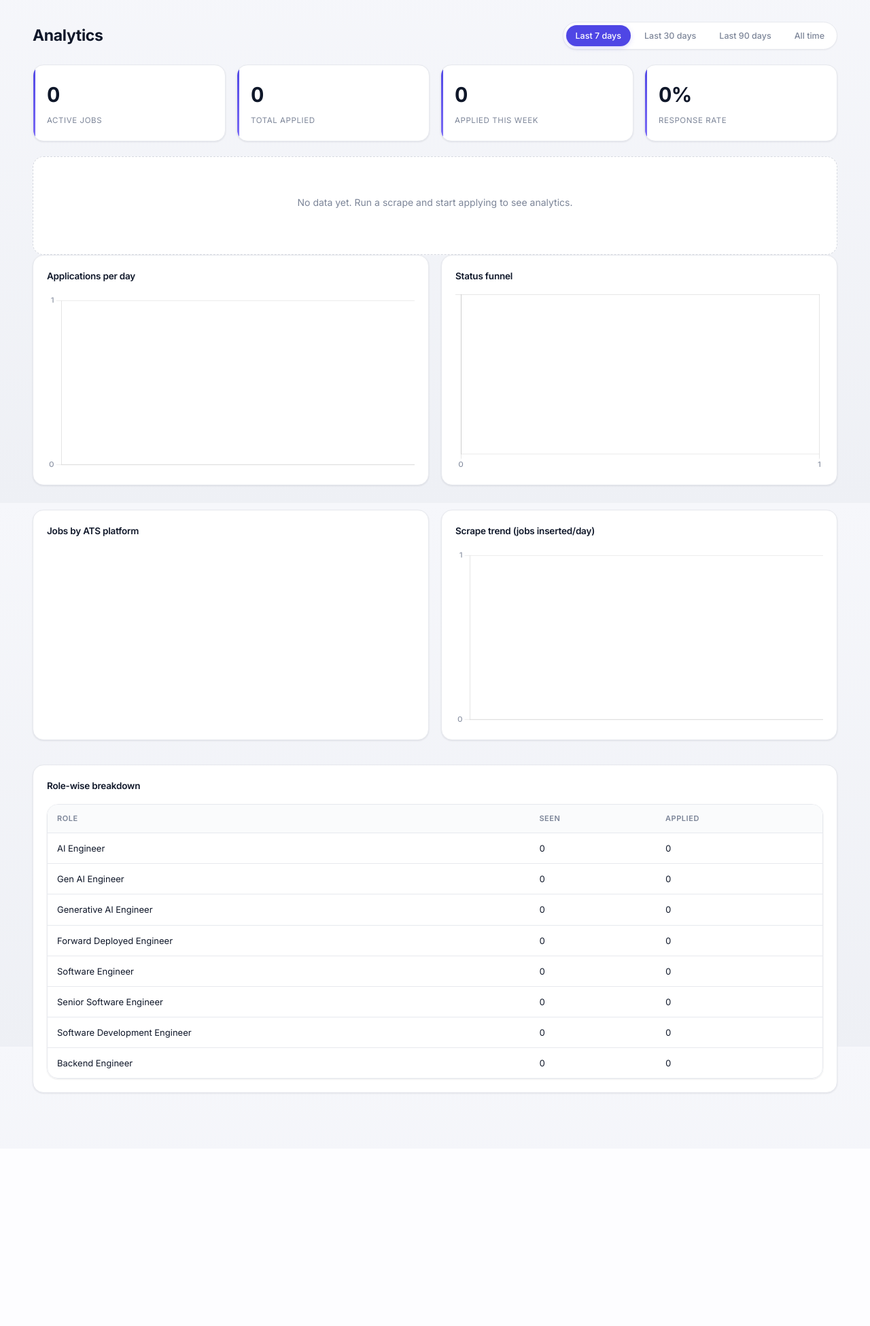
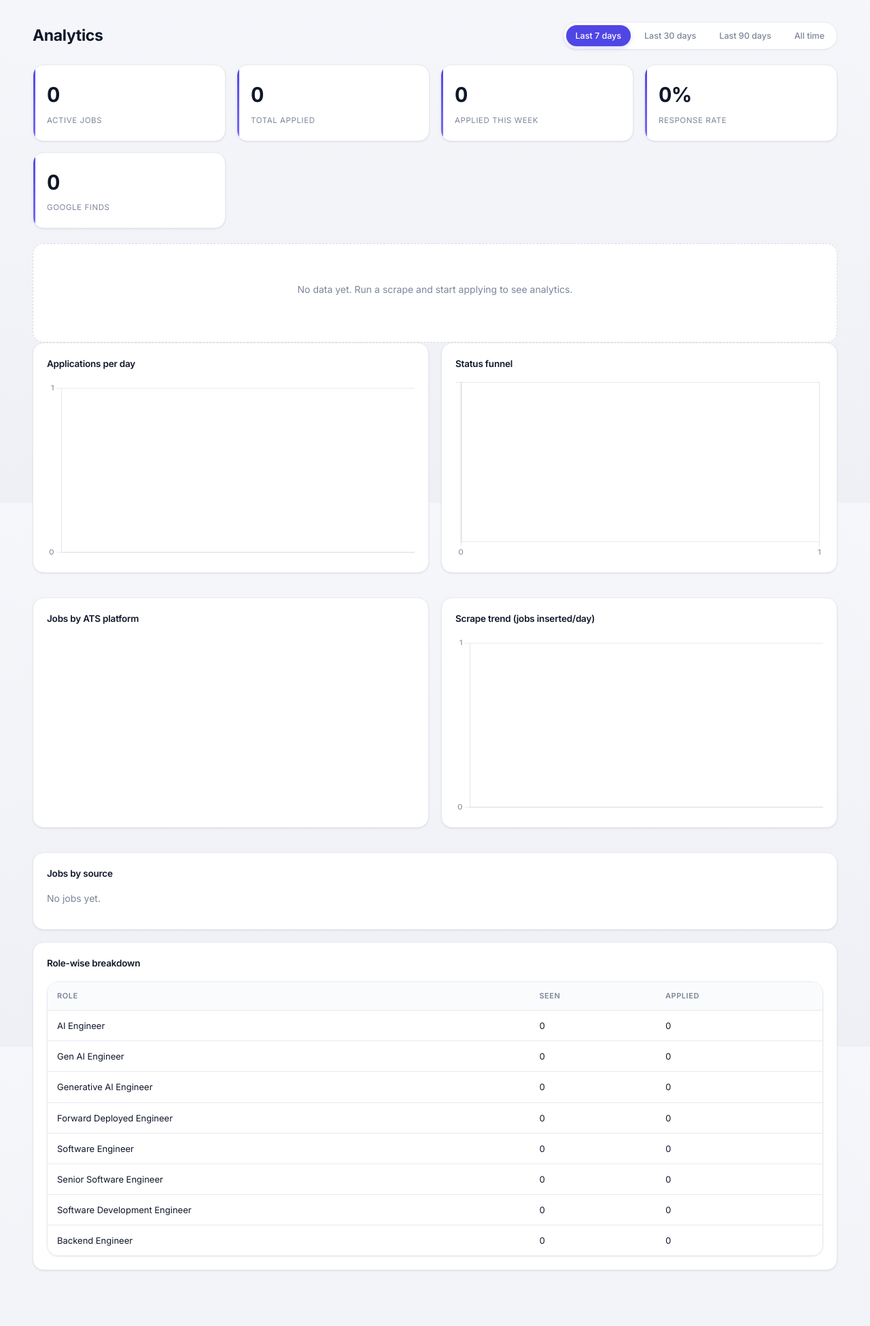
Before and after one commit to Manishrdy/job-pulse, a FastAPI app: page /analytics?days=7 in a window 1280 px wide. Shown: the part 60-2011 px from the top of the page at 68% size. Before the commit the page ends 1670 px from the top, so only its background shows below. Run offline with FastAPI, Linux system fonts and the light colour scheme; a map, chart or similar area stays blank.

Commit message:
Phase 2 M3: source filter, badge, and analytics breakdown
Surfaces the Google-search channel in the dashboard.

- jobs_service.list_jobs gains a `source` filter (one WHERE clause)
- feed: Source dropdown in the sidebar + amber "Google" badge on
  google_search cards (jobhive cards unchanged)
- analytics: source_breakdown() + "Google finds" summary card (active
  google_search jobs = unique value the Google channel added); rendered
  as a card + "Jobs by source" table
- updated the pre-existing summary-structure test for the additive
  cards/keys (google_only_finds, source_breakdown)

11 new tests (tests/test_m3_*), 444 total green. Verified live in preview
(badge, filter, analytics card/table).

Co-Authored-By: Claude Opus 4.8 <noreply@anthropic.com>

```diff
--- a/jobpulse/routes/pages.py
+++ b/jobpulse/routes/pages.py
@@ -42,6 +42,8 @@ PAGE_SIZE = 20
 # Time-posted presets surfaced in the filter dropdown (label, days).
 POSTED_PRESETS = [("Any time", ""), ("Last 24h", "1"), ("Last 2 days", "2"), ("Last 3 days", "3")]
 SORT_OPTIONS = [("Posted", "posted"), ("Relevance", "relevance"), ("Salary", "salary")]
+# Discovery-channel filter (FR-Phase2): jobs.source values.
+SOURCE_OPTIONS = [("All sources", ""), ("jobhive", "jobhive"), ("Google", "google_search")]
 
 # Applied-job pipeline statuses (value, label) for the inline dropdown (FR-04.3).
 STATUS_OPTIONS = [
@@ -66,6 +68,7 @@ def _parse_filters(request: Request) -> tuple[dict, dict]:
         "employment_type": q.get("employment_type", ""),
         "posted_within_days": q.get("posted_within_days", ""),
         "salary_min": q.get("salary_min", ""),
+        "source": q.get("source", ""),
         "sort": q.get("sort", ""),
     }
     try:
@@ -82,6 +85,7 @@ def _parse_filters(request: Request) -> tuple[dict, dict]:
         "employment_type": form["employment_type"] or None,
         "posted_within_days": int(form["posted_within_days"]) if form["posted_within_days"] else None,
         "salary_min": float(form["salary_min"]) if form["salary_min"] else None,
+        "source": form["source"] or None,
         "sort": form["sort"] or None,
         "limit": PAGE_SIZE,
         "offset": offset,
@@ -124,6 +128,7 @@ def _feed_context(request: Request, conn: sqlite3.Connection, config: AppConfig)
         "ats_options": config.ats_platforms.all_platforms,
         "posted_presets": POSTED_PRESETS,
         "sort_options": SORT_OPTIONS,
+        "source_options": SOURCE_OPTIONS,
         # When a scrape is running, the feed auto-refreshes so new jobs appear live.
         "scrape_running": pipeline.is_running(),
     }
--- a/jobpulse/services/jobs_service.py
+++ b/jobpulse/services/jobs_service.py
@@ -58,6 +58,7 @@ def list_jobs(
     employment_type: str | None = None,
     posted_within_days: int | None = None,
     salary_min: float | None = None,
+    source: str | None = None,
     sort: str | None = None,
     limit: int = 50,
     offset: int = 0,
@@ -93,6 +94,9 @@ def list_jobs(
     if ats:
         where.append("j.ats_type = ?")
         params.append(ats)
+    if source:
+        where.append("j.source = ?")
+        params.append(source)
     if location:
         where.append("j.location LIKE ?")
         params.append(f"%{location}%")
--- a/jobpulse/static/css/style.css
+++ b/jobpulse/static/css/style.css
@@ -181,6 +181,7 @@ h1, h2, h3 { letter-spacing: -0.015em; color: var(--text); }
 .badge { display: inline-flex; align-items: center; gap: 5px; padding: 2px 9px; border-radius: 999px; font-size: 11px; font-weight: 600; letter-spacing: .01em; }
 .badge-new { background: var(--accent); color: #fff; }
 .badge-remote { background: var(--accent-soft); color: var(--accent); }
+.badge-google { background: var(--amber-soft); color: var(--amber); }
 
 .job-actions { display: flex; flex-wrap: wrap; gap: 8px; margin-top: 16px; }
 
--- a/jobpulse/templates/analytics.html
+++ b/jobpulse/templates/analytics.html
@@ -18,6 +18,7 @@
   <div class="card"><div class="card-value">{{ data.cards.total_applied }}</div><div class="card-label">Total applied</div></div>
   <div class="card"><div class="card-value">{{ data.cards.applications_this_week }}</div><div class="card-label">Applied this week</div></div>
   <div class="card"><div class="card-value">{{ '%.0f'|format(data.cards.response_rate * 100) }}%</div><div class="card-label">Response rate</div></div>
+  <div class="card"><div class="card-value">{{ data.cards.google_only_finds }}</div><div class="card-label">Google finds</div></div>
 </div>
 
 {% if data.cards.total_applied == 0 and data.cards.total_active_jobs == 0 %}
@@ -48,6 +49,28 @@
   </section>
 </div>
 
+{# Jobs by discovery channel (Phase 2). #}
+<section class="chart-box">
+  <h2>Jobs by source</h2>
+  {% if data.source_breakdown %}
+  <div class="table-wrap">
+    <table class="data-table">
+      <thead><tr><th>Source</th><th>Active jobs</th></tr></thead>
+      <tbody>
+        {% for s in data.source_breakdown %}
+        <tr>
+          <td>{{ 'Google Search' if s.source == 'google_search' else 'JobHive' if s.source == 'jobhive' else s.source }}</td>
+          <td>{{ s.count }}</td>
+        </tr>
+        {% endfor %}
+      </tbody>
+    </table>
+  </div>
+  {% else %}
+    <p class="muted">No jobs yet.</p>
+  {% endif %}
+</section>
+
 {# Role-wise breakdown table (FR-07.1) #}
 <section class="chart-box">
   <h2>Role-wise breakdown</h2>
--- a/jobpulse/templates/components/job_card.html
+++ b/jobpulse/templates/components/job_card.html
@@ -12,6 +12,7 @@
   <div class="job-meta">
     <span class="company">{{ job.company }}</span>
     <span class="ats">{{ job.ats_type }}</span>
+    {% if job.source == 'google_search' %}<span class="badge badge-google" title="Discovered via Google Search">Google</span>{% endif %}
     {% if job.location %}<span class="location">{{ job.location }}</span>{% endif %}
     {% if job.is_remote == 1 %}<span class="badge badge-remote">Remote</span>{% endif %}
     {% if job.employment_type %}<span class="emp">{{ job.employment_type.replace('_',' ').title() }}</span>{% endif %}
```
Also changed, not shown: jobpulse/services/analytics_service.py (+20 -0 lines), jobpulse/templates/components/filters.html (+9 -0 lines), tests/test_m3_1/test_source_filter.py (added, +74 -0 lines), tests/test_m3_2/test_source_analytics.py (added, +63 -0 lines), tests/test_module_7/test_analytics.py (+4 -2 lines), tests/test_m3_1/__init__.py (added), tests/test_m3_2/__init__.py (added).
